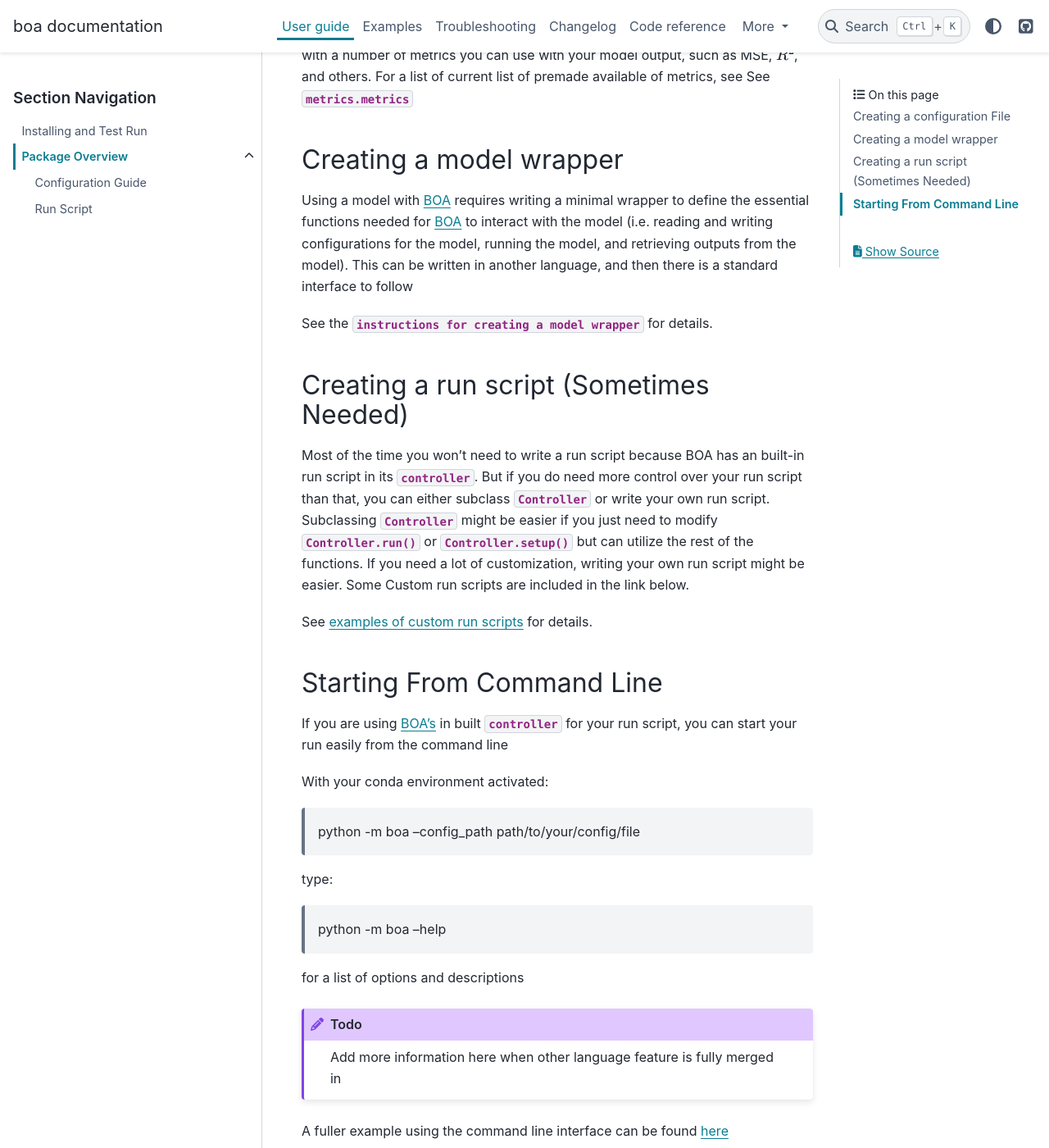
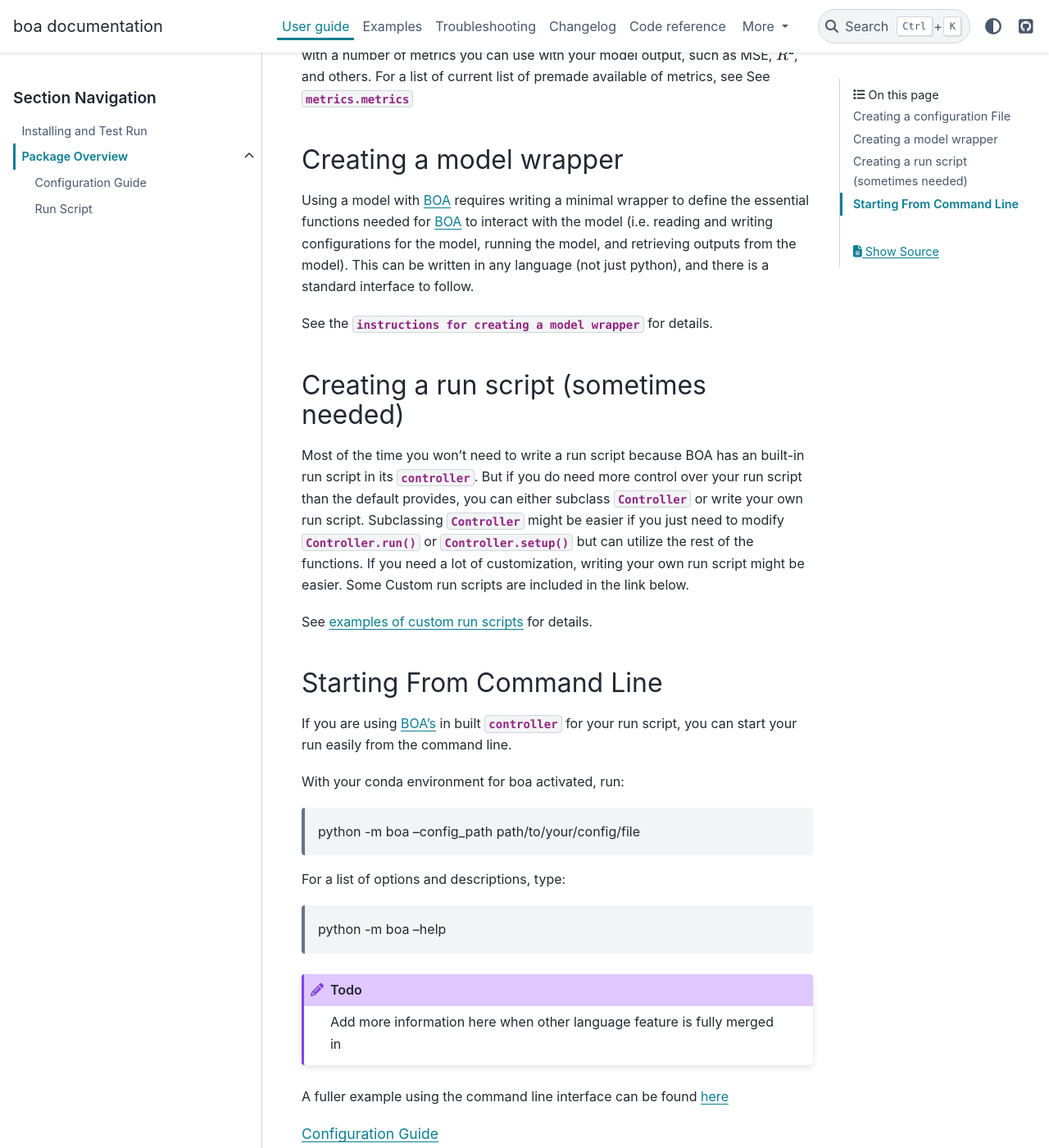
Before and after one commit to madeline-scyphers/boa, a Sphinx documentation site: the page built from docs/user_guide/package_overview.rst, in a window 1280 px wide and 1400 px high, scrolled down 870 px. Shown: the whole window at 82% size. Built offline with Sphinx 7.4.7 and the PyData theme 0.15.4, drawn with Linux system fonts in a browser that asks for light colours; pages that are not in the unit, such as notebooks, are missing from menus; the version number could not be read and is left out; comment, search, counter and statistics services are not loaded; some of the changed text lies outside the part shown.

Commit message:
Doc updates: - Minor edits to docs - Fixed refs/linking in notebooks

```diff
--- a/docs/examples/example_py_run.rst
+++ b/docs/examples/example_py_run.rst
@@ -30,7 +30,7 @@
 
 ..  code-block:: console
 
-    $ python -m config.json
+    $ python -m boa -c config.json
     Start time: 20221026T210522
     [INFO 10-26 21:05:22] ax.service.utils.instantiation: Inferred value type of ParameterType.FLOAT for parameter x0. If that is not the expected value type, you can explicity specify 'value_type' ('int', 'float', 'bool' or 'str') in parameter dict.
     [INFO 10-26 21:05:22] ax.service.utils.instantiation: Inferred value type of ParameterType.FLOAT for parameter x1. If that is not the expected value type, you can explicity specify 'value_type' ('int', 'float', 'bool' or 'str') in parameter dict.
--- a/docs/user_guide/package_overview.rst
+++ b/docs/user_guide/package_overview.rst
@@ -28,18 +28,24 @@
 Creating a model wrapper
 ************************
 
-Using a model with :doc:`BOA </index>` requires writing a minimal wrapper to define the essential functions needed for :doc:`BOA </index>` to interact
-with the model (i.e. reading and writing configurations for the model, running the model, and retrieving outputs from
-the model). This can be written in another language, and then there is a standard interface to follow
+Using a model with :doc:`BOA </index>` requires writing a minimal wrapper to define the essential functions needed for
+:doc:`BOA </index>` to interact with the model (i.e. reading and writing configurations for the model, running the
+model, and retrieving outputs from the model). This can be written in any language (not just python),
+and there is a standard interface to follow.
 
 
 See the :mod:`instructions for creating a model wrapper <.boa.wrappers>` for details.
 
 *********************************************
-Creating a run script (Sometimes Needed)
+Creating a run script (sometimes needed)
 *********************************************
 
-Most of the time you won't need to write a run script because BOA has an built-in run script in its :mod:`.controller`. But if you do need more control over your run script than that, you can either subclass :class:`.Controller` or write your own run script. Subclassing :class:`.Controller` might be easier if you just need to modify :meth:`.Controller.run` or :meth:`.Controller.setup` but can utilize the rest of the functions. If you need a lot of customization, writing your own run script might be easier. Some Custom run scripts are included in the link below.
+Most of the time you won't need to write a run script because BOA has an built-in run script in
+its :mod:`.controller`. But if you do need more control over your run script than the default
+provides, you can either subclass :class:`.Controller` or write your own run script. Subclassing
+:class:`.Controller` might be easier if you just need to modify :meth:`.Controller.run` or :meth:`.Controller.setup`
+but can utilize the rest of the functions. If you need a lot of customization, writing your own run script might be
+easier. Some Custom run scripts are included in the link below.
 
 
 See :doc:`examples of custom run scripts <run_script>` for details.
@@ -48,17 +54,17 @@
 Starting From Command Line
 *********************************************
 
-If you are using :doc:`BOA's </index>` in built :mod:`.controller` for your run script, you can start your run easily from the command line
+If you are using :doc:`BOA's </index>` in built :mod:`.controller` for your run script,
+you can start your run easily from the command line.
 
-With your conda environment activated:
+With your conda environment for boa activated, run:
 
     python -m boa --config_path path/to/your/config/file
 
-type:
+For a list of options and descriptions, type:
 
     python -m boa --help
 
-for a list of options and descriptions
 
 .. todo::
     Add more information here when other language feature is fully merged in
--- a/environment.yml
+++ b/environment.yml
@@ -1,4 +1,4 @@
-name: boa2
+name: boa
 channels:
 - pytorch
 - conda-forge
```
Also changed, not shown: other parts of docs/examples/example_py_run.rst (+1 -1 lines), other parts of docs/user_guide/package_overview.rst (+1 -1 lines), 5 other files.
